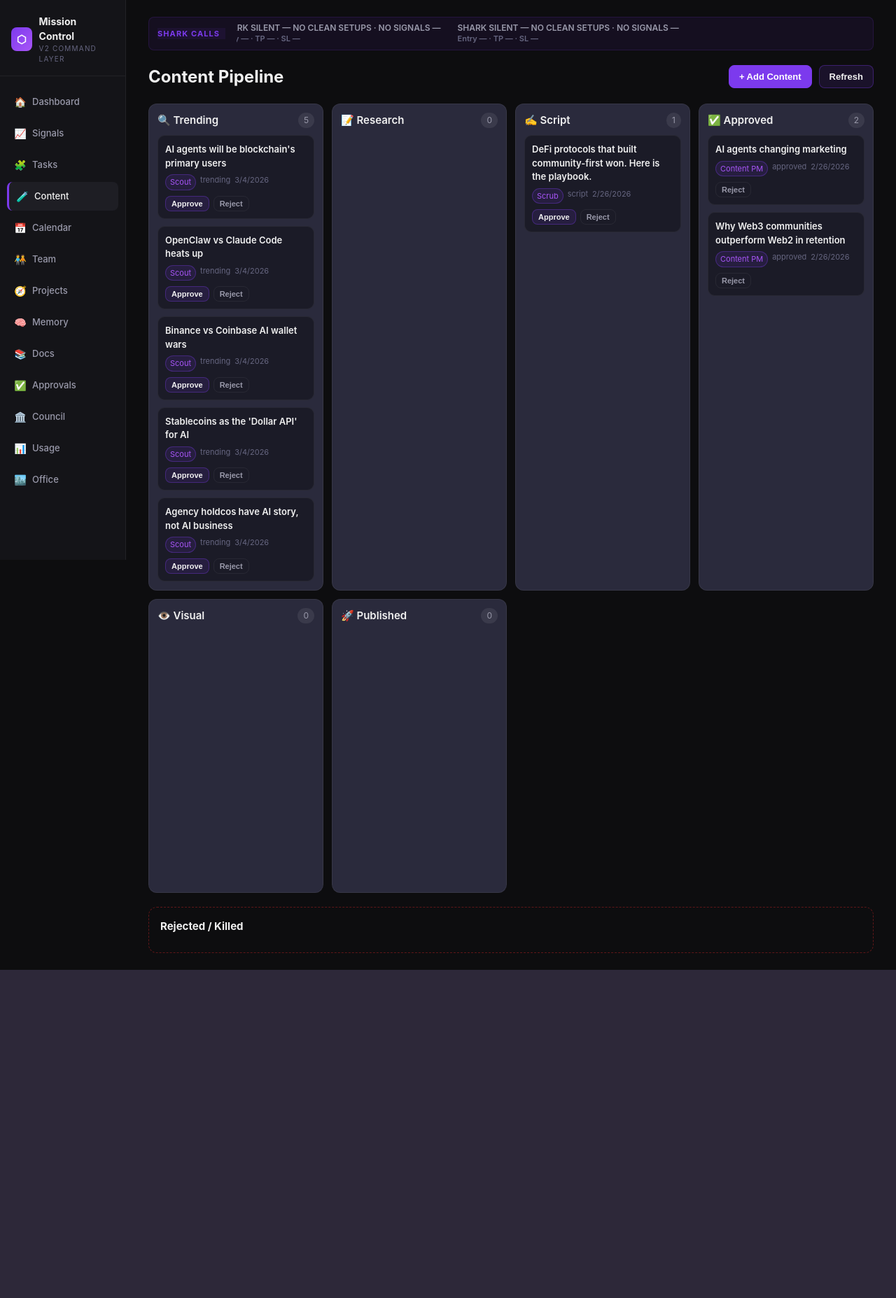
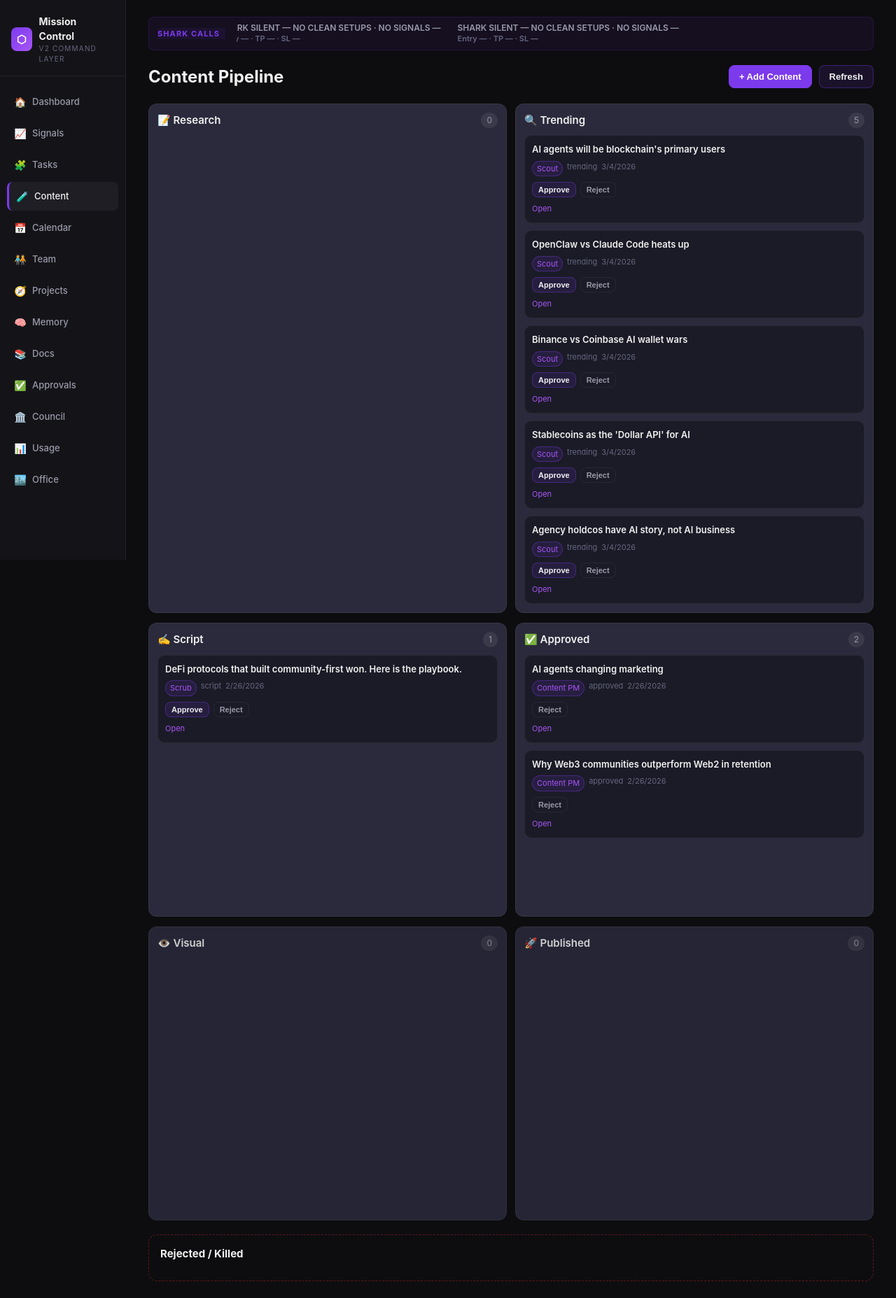
Before and after one commit to Bill-Bott47/mission-control, a Flask app: page /content in a window 1280 px wide. Shown: the whole page at 70% size. Before the commit the page ends 1386 px from the top, so only its background shows below. Run offline with Flask 3, Linux system fonts and the light colour scheme; data that the repository does not hold is empty.

Commit message:
Restructure content pipeline into two-layer board layout

```diff
--- a/static/content.css
+++ b/static/content.css
@@ -2,8 +2,17 @@
 
 .pipeline-board {
   display: grid;
-  grid-template-columns: repeat(auto-fit, minmax(220px, 1fr));
+  gap: 14px;
+}
+
+.pipeline-layer {
+  display: grid;
+  grid-template-columns: repeat(2, minmax(0, 1fr));
   gap: 12px;
+}
+
+.pipeline-layer-secondary {
+  opacity: 0.86;
 }
 
 .pipeline-stage {
@@ -46,6 +55,14 @@
   border-radius: 10px;
   padding: 10px;
   cursor: grab;
+}
+
+.pipeline-card::after {
+  content: "Open";
+  display: inline-block;
+  margin-top: 8px;
+  font-size: 11px;
+  color: var(--accent-light);
 }
 
 .pipeline-card.dragging { opacity: 0.6; }
@@ -143,3 +160,9 @@
   color: var(--text-secondary);
   white-space: pre-wrap;
 }
+
+@media (max-width: 980px) {
+  .pipeline-layer {
+    grid-template-columns: 1fr;
+  }
+}
--- a/templates/content.html
+++ b/templates/content.html
@@ -13,14 +13,7 @@
 </header>
 
 <div class="pipeline-board">
-    <div class="pipeline-stage" data-stage="trending">
-        <div class="stage-header">
-            <h2>🔍 Trending</h2>
-            <span class="count">0</span>
-        </div>
-        <div class="stage-content" id="stage-trending"></div>
-    </div>
-
+    <div class="pipeline-layer">
         <div class="pipeline-stage" data-stage="research">
             <div class="stage-header">
                 <h2>📝 Research</h2>
@@ -29,6 +22,16 @@
             <div class="stage-content" id="stage-research"></div>
         </div>
 
+        <div class="pipeline-stage" data-stage="trending">
+            <div class="stage-header">
+                <h2>🔍 Trending</h2>
+                <span class="count">0</span>
+            </div>
+            <div class="stage-content" id="stage-trending"></div>
+        </div>
+    </div>
+
+    <div class="pipeline-layer">
         <div class="pipeline-stage" data-stage="script">
             <div class="stage-header">
                 <h2>✍️ Script</h2>
@@ -44,7 +47,9 @@
             </div>
             <div class="stage-content" id="stage-approved"></div>
         </div>
+    </div>
 
+    <div class="pipeline-layer pipeline-layer-secondary">
         <div class="pipeline-stage" data-stage="visual">
             <div class="stage-header">
                 <h2>👁️ Visual</h2>
@@ -59,6 +64,7 @@
                 <span class="count">0</span>
             </div>
             <div class="stage-content" id="stage-published"></div>
+        </div>
     </div>
 </div>
 
```
Lines whose indentation alone changed are shown as unchanged.
